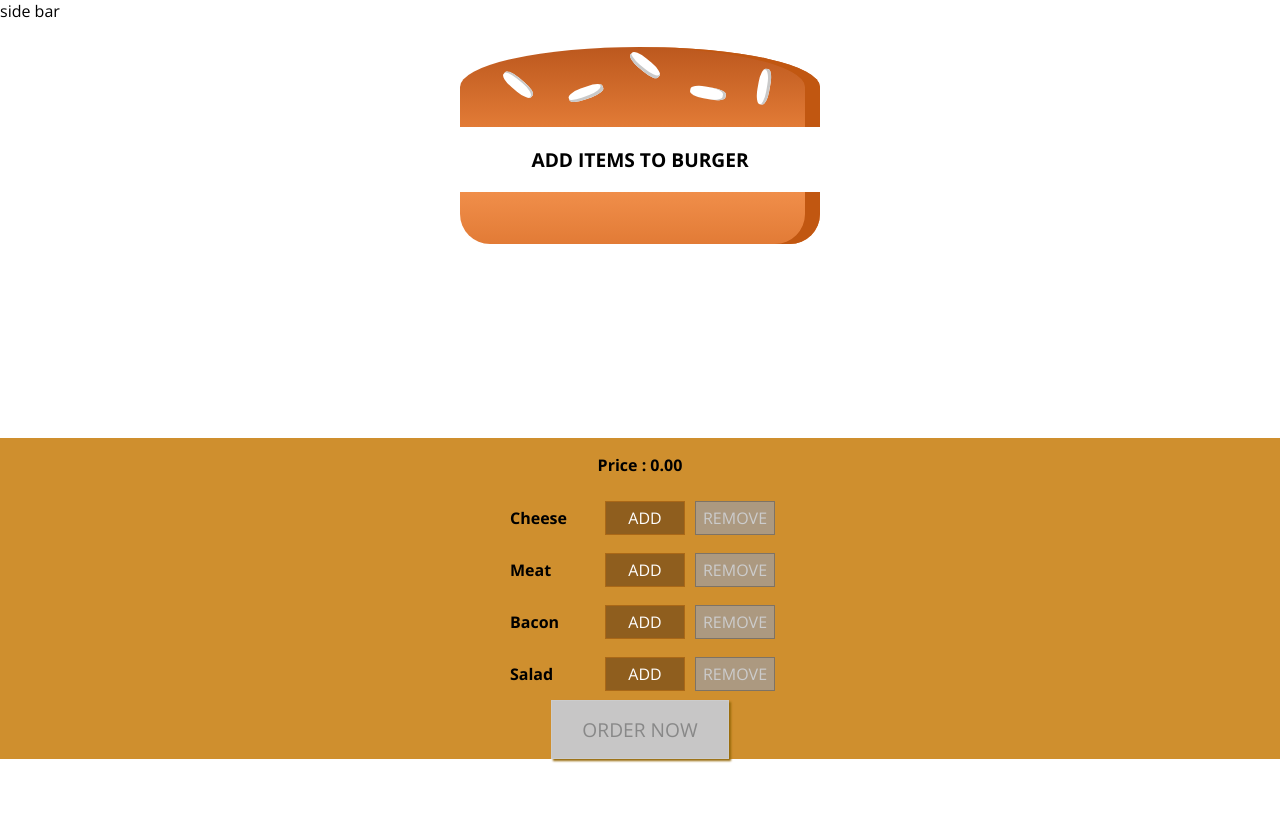
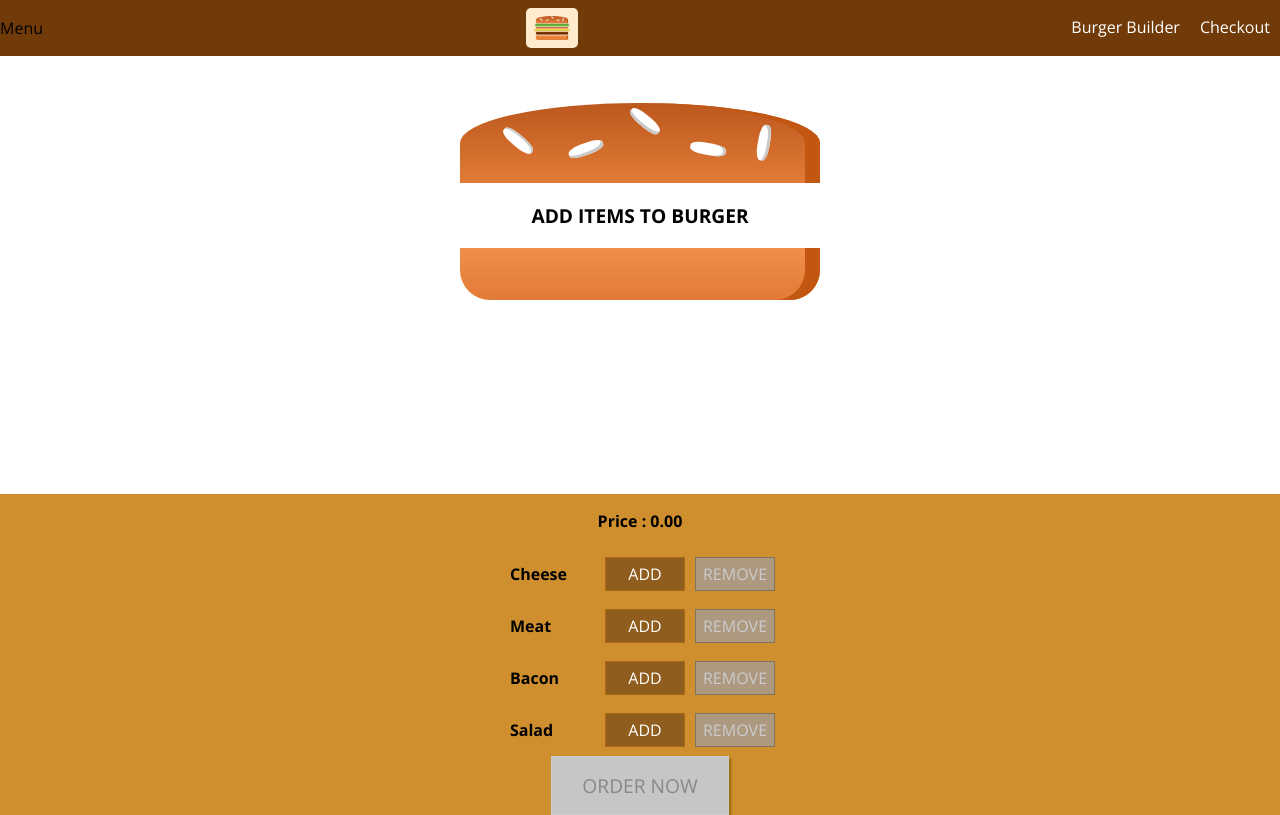
Before and after one commit to amansri2502/burger-builder, a React (Create React App) app: page / in a window 1280 px wide. Built offline with nearby package versions, Linux system fonts and the light colour scheme.

Commit message:
Navigation Bar complete

```diff
--- /dev/null
+++ b/src/Navigation/NavigationItems/Links.js
@@ -0,0 +1,14 @@
+// this functional component is used to customise each link in navBar
+
+import React from "react";
+import classes from "./Links.module.css";
+
+
+const Links = (props) => (
+  <li className={classes.Links}>
+    <a href={props.link} className={props.active ? classes.active : null}>
+      {props.children}
+    </a>
+  </li>
+);
+export default Links;
--- /dev/null
+++ b/src/Navigation/NavigationItems/Links.module.css
@@ -0,0 +1,23 @@
+.Links{
+    margin: 0;
+    box-sizing: border-box;
+    display: flex;
+    height: 100%;
+    align-items: center;
+}
+.Links a{
+    color:white;
+    text-decoration:none ;
+    padding:16px 10px ;
+    height: 100%;
+    border-bottom: 4px,solid,transparent;
+    box-sizing: border-box;
+    display: block;
+}
+.Links a:hover,
+.Links a:active,
+.Links a:active{
+    background-color: #8f5c2c;
+    border-bottom: 4px solid #40A4c8;
+    color: white;
+}
--- /dev/null
+++ b/src/Navigation/NavigationItems/NavigationItems.js
@@ -0,0 +1,12 @@
+import React  from 'react'
+import classes from './NavigationItems.module.css'
+import Links from './Links'
+
+const NavigationItems = ()=>(
+
+<ul className={classes.NavigationItems}>
+    <Links link="/" active={true}>Burger Builder</Links>
+    <Links link="/" active={false}>Checkout</Links>
+</ul>
+);
+export default NavigationItems;
--- /dev/null
+++ b/src/Navigation/NavigationItems/NavigationItems.module.css
@@ -0,0 +1,8 @@
+.NavigationItems{
+    margin: 0;
+    padding: 0;
+    list-style: none;
+    display: flex;
+    height: 100%;
+    align-items: center;
+}
--- /dev/null
+++ b/src/Navigation/ToolBar/Toolbar.js
@@ -0,0 +1,14 @@
+import React from "react";
+import classes from './Toolbar.module.css'
+import Logo from "../../components/Logo/Logo";
+import NavigationItems from "../NavigationItems/NavigationItems";
+
+const ToolBar = (props) => (
+  <header className={classes.ToolBar}>
+    <div> Menu</div>
+    <Logo/>
+    <nav><NavigationItems></NavigationItems></nav>
+  </header>
+);
+
+export default ToolBar;
--- /dev/null
+++ b/src/Navigation/ToolBar/Toolbar.module.css
@@ -0,0 +1,18 @@
+.ToolBar {
+  height: 56px;
+  width: 100%;
+  position: fixed;
+  top: 0;
+  left: 0;
+  background-color: #703b09;
+  display: flex;
+  justify-content: space-between;
+  align-items: center;
+  padding: 0, 20px;
+  box-sizing: border-box;
+  z-index: 90;
+}
+.ToolBar Nav {
+  height: 100%;
+
+}
--- /dev/null
+++ b/src/components/Logo/Logo.js
@@ -0,0 +1,11 @@
+import React from "react";
+// this syntex is used to add the image due to how this project gets bundled at end
+import BurgerLogo from "../../assets/images/logo.png";
+import classes from "./Logo.module.css";
+
+const Logo = (props) => (
+  <div className={classes.Logo}>
+    <img src={BurgerLogo} alt=""></img>
+  </div>
+);
+export default Logo;
--- /dev/null
+++ b/src/components/Logo/Logo.module.css
@@ -0,0 +1,11 @@
+.Logo{
+    background-color: blanchedalmond;
+    padding:8px ;
+    height: 70%;
+    box-sizing: border-box;
+    border-radius: 5px;
+
+}
+.Logo img{
+    height: 100%;
+}
--- a/src/components/layout/Layout.js
+++ b/src/components/layout/Layout.js
@@ -3,9 +3,11 @@
 import React from "react";
 import Aux from "../../hoc/Auxilary";
 import classes from "./Layout.module.css"
+import ToolBar from "../../Navigation/ToolBar/Toolbar";
 const Layout = (props) => {
   return (
     <Aux>
+      <ToolBar></ToolBar>
       <div>side bar </div>
       <main className={classes.Content}> {props.children}</main>
     </Aux>
--- a/src/components/layout/Layout.module.css
+++ b/src/components/layout/Layout.module.css
@@ -1,3 +1,3 @@
 .Content{
-    margin-top: 16px;
+    margin-top: 72px;
 }
```
Also changed, not shown: src/assets/images/logo.png (added).
